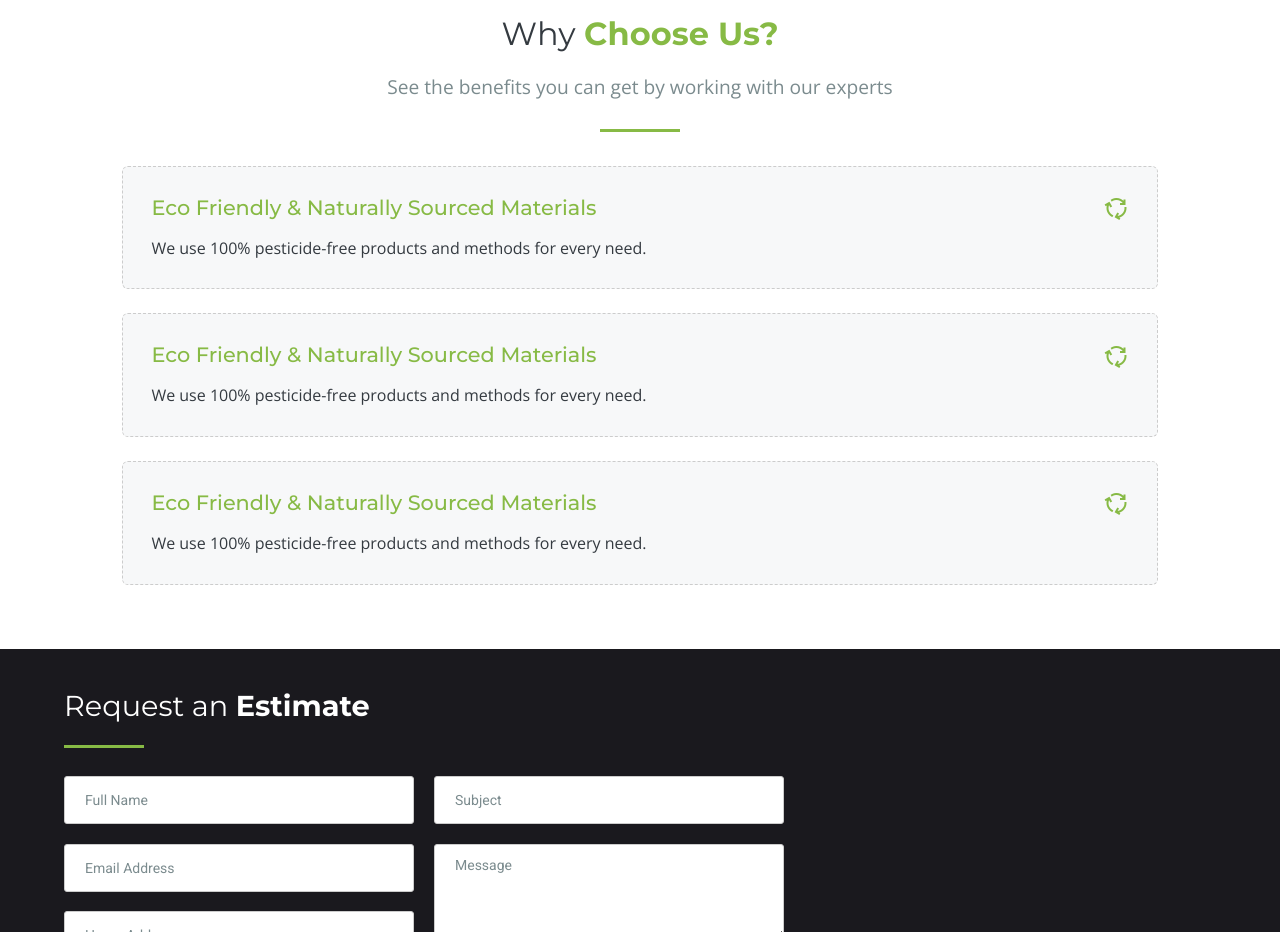
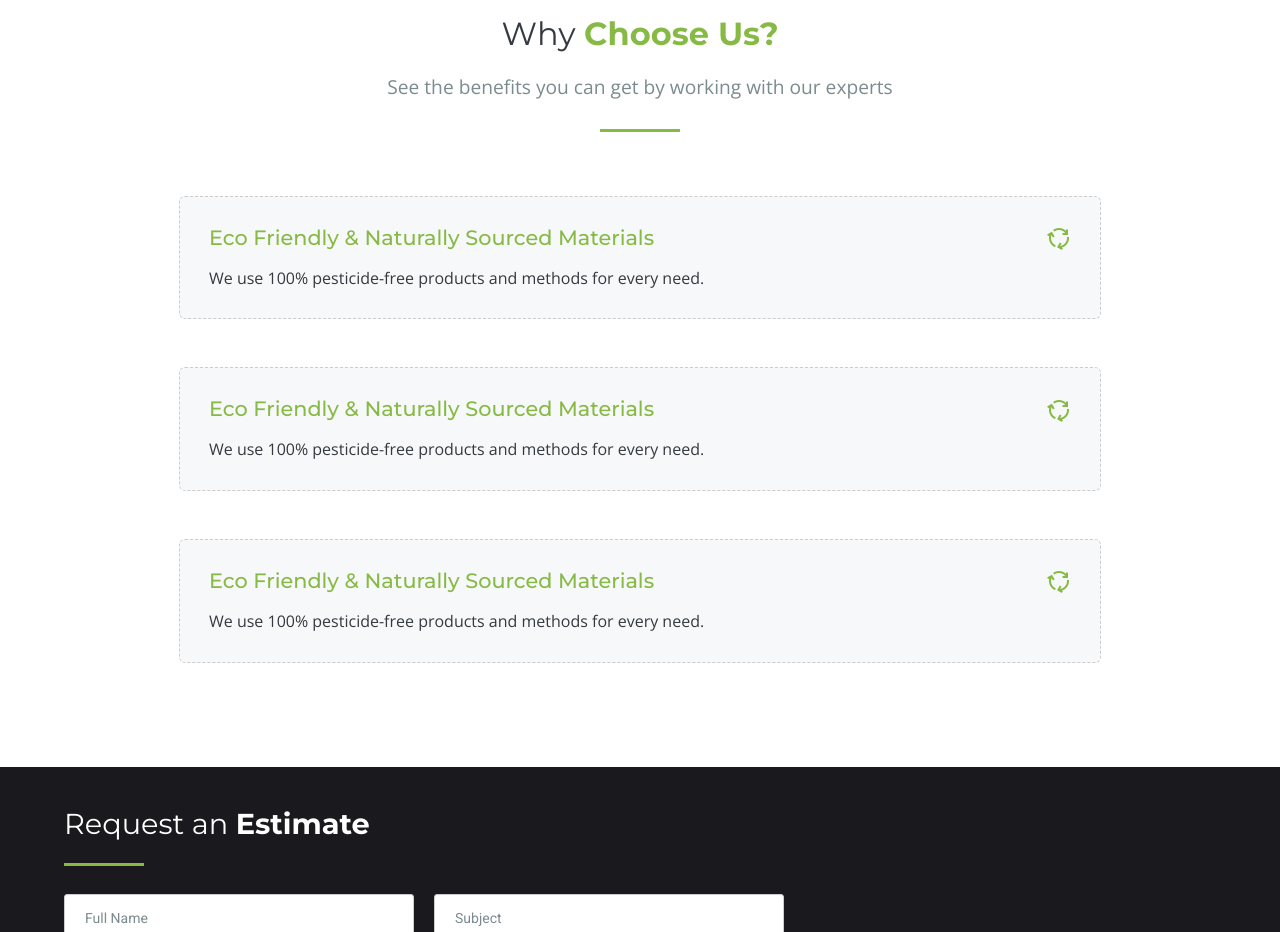
Before and after one commit to luisarevalo21/landscaper-project, a React (Vite) app: page / in a window 1280 px wide. Shown: the part 1280-2212 px from the top of the page. Built offline with nearby package versions, Linux system fonts and the light colour scheme.

Commit message:
Wrap cards on services page

```diff
--- a/src/App.css
+++ b/src/App.css
@@ -303,6 +303,7 @@ html {
 /*card */
 .services__cards {
   padding-top: 10px;
+  padding: 2.5rem clamp(1rem, 5vw, 50vw);
 }
 .card {
   border: 1px dashed #ccc;
@@ -399,7 +400,6 @@ form textarea {
   color: var(--white);
   font-weight: normal;
   padding-bottom: 25px;
-  width: max-content
 }
 .form__title--strong {
   font-weight: bold;
@@ -671,9 +671,17 @@ form textarea {
   margin: 1.5em auto;
   border-radius: 5px;
 }
+.services__cards {
+  display: flex;
+  flex-wrap: wrap;
+  column-gap: 20px;
+}
 .services__card__container {
+  flex: 1 1 300px;
+  margin: 20px 0;
+
   grid-template-columns: 1fr;
-  grid-template-rows: auto auto;
+  grid-template-rows: auto 1fr;
 }
 .card__service__title {
   color: var(--green);
@@ -684,6 +692,7 @@ form textarea {
 .card__details {
   font-family: "Open Sans";
   color: var(--dark-gray);
+  align-self: flex-start;
 }
 .service__before img,
 .service__after img {
--- a/src/pages/ServicesPage.jsx
+++ b/src/pages/ServicesPage.jsx
@@ -94,9 +94,11 @@ const ServicesPage = () => {
       />
       <hr className="service__hr" />
 
-      {serviceDetails.map((detail, index) => (
-        <Card key={index} service={true} image={detail.image} title={detail.subText} description={detail.description} />
-      ))}
+      <div className="services__cards">
+        {serviceDetails.map((detail, index) => (
+          <Card key={index} service={true} image={detail.image} title={detail.subText} description={detail.description} />
+        ))}
+      </div>
 
       <div className="service__work">
         <h2 className="service__title">Our Work</h2>
```
